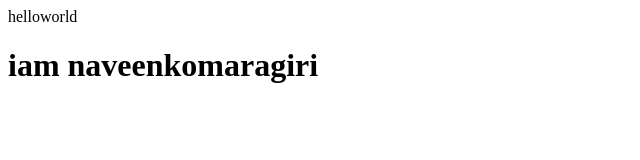
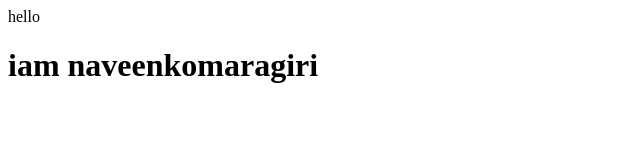
Before and after one commit to naveenkomaragiri579-afk/index, a plain HTML site: page index.html in a window 1280 px wide. Shown: the full height of the page, 0-640 px from the left. Drawn offline with Linux system fonts and the light colour scheme.

Commit message:
Update index.html

```diff
--- a/index.html
+++ b/index.html
@@ -1,6 +1,6 @@
 <html>
 <head>
-<tittle>helloworld</title>
+<tittle>hello</title>
 </head>
 <body>
 <h1>iam naveenkomaragiri</h1>
```
